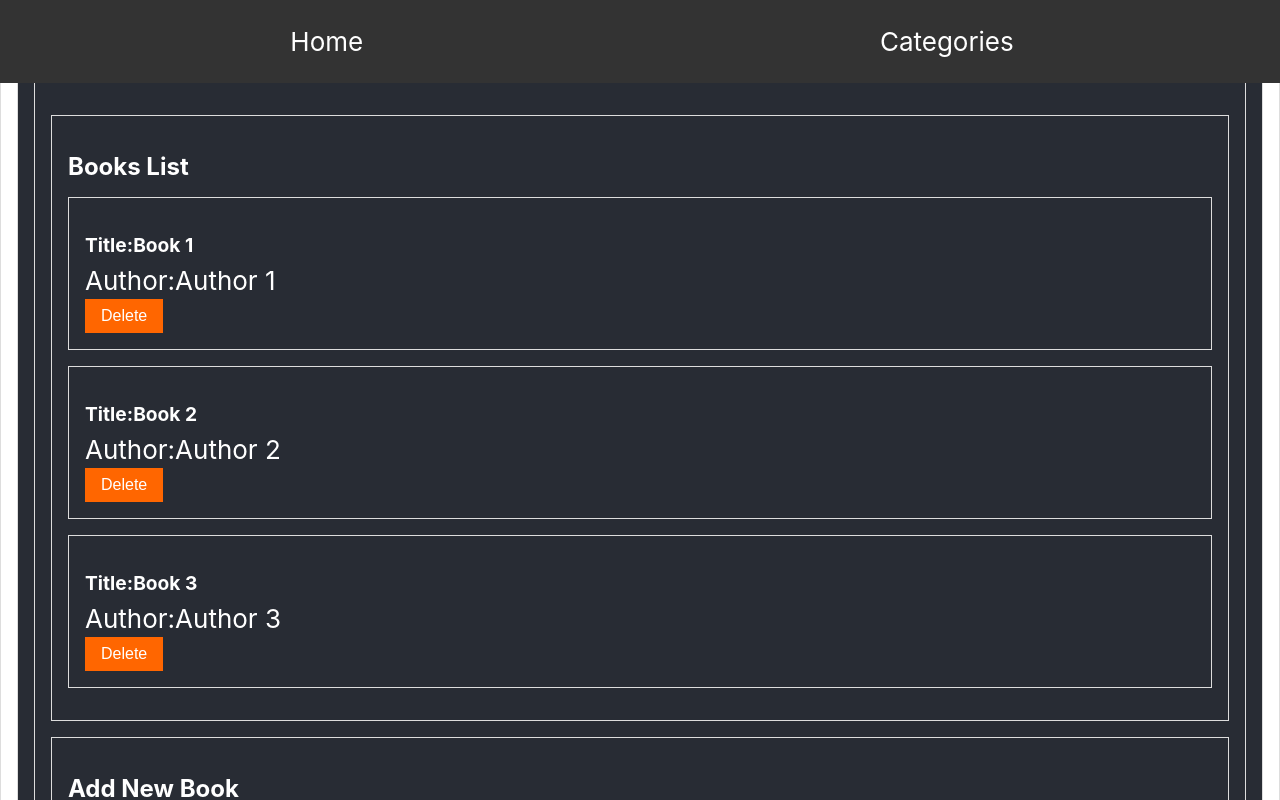
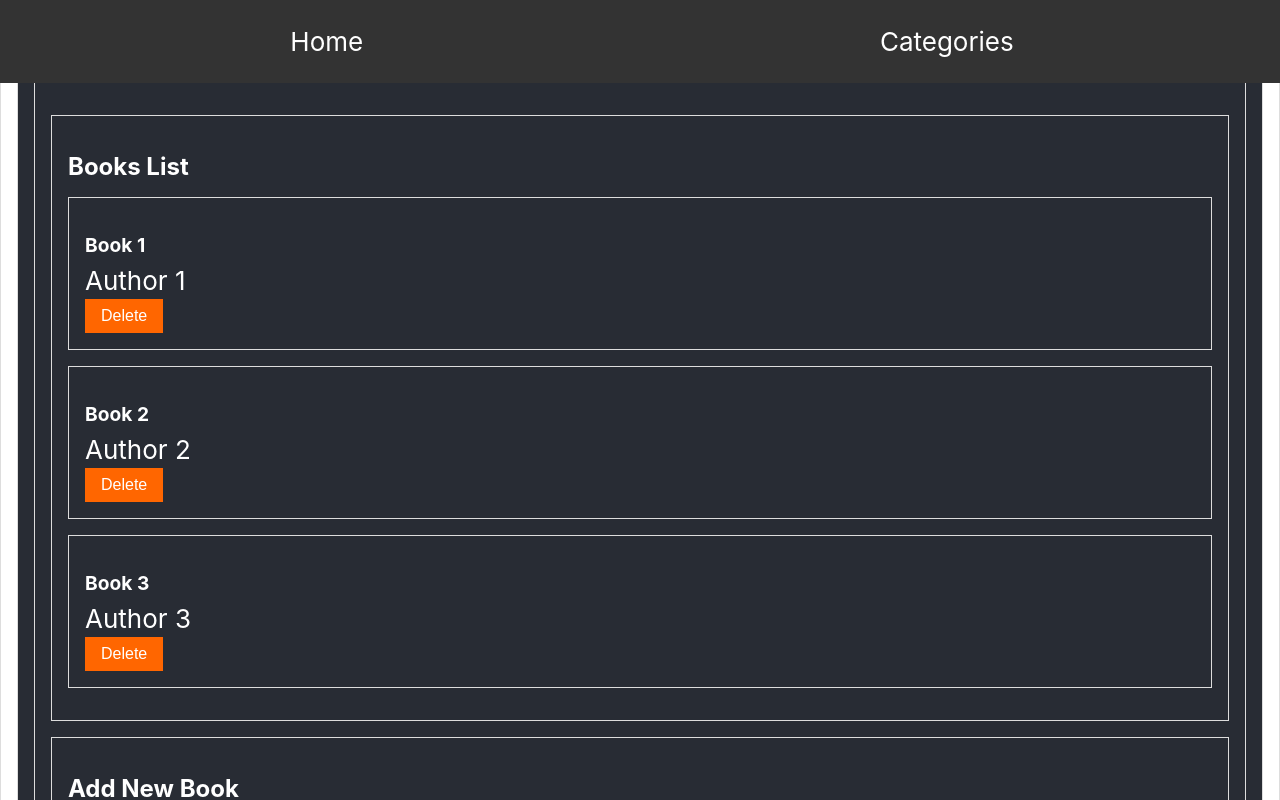
Before and after one commit to ClarenceAtim/bookstore, a React (Create React App) app: page / in a window 1280 px wide. Shown: the top 800 px of the page. Built offline with nearby package versions, Linux system fonts and the light colour scheme.

Commit message:
Update Book.js

```diff
--- a/src/components/Book.js
+++ b/src/components/Book.js
@@ -2,15 +2,18 @@ import React from 'react';
 import PropTypes from 'prop-types';
 import '../styles/Book.css';
 
-const Book = ({ title, author, onDelete }) => (
+const Book = ({
+  title, author, category, onDelete,
+}) => (
   <div>
     <h3>
-      Title:
       {title}
     </h3>
     <p>
-      Author:
       {author}
+    </p>
+    <p>
+      {category}
     </p>
     <button type="button" onClick={onDelete}>
       Delete
@@ -21,6 +24,7 @@ const Book = ({ title, author, onDelete }) => (
 Book.propTypes = {
   title: PropTypes.string.isRequired,
   author: PropTypes.string.isRequired,
+  category: PropTypes.string.isRequired,
   onDelete: PropTypes.func.isRequired,
 };
 
```
